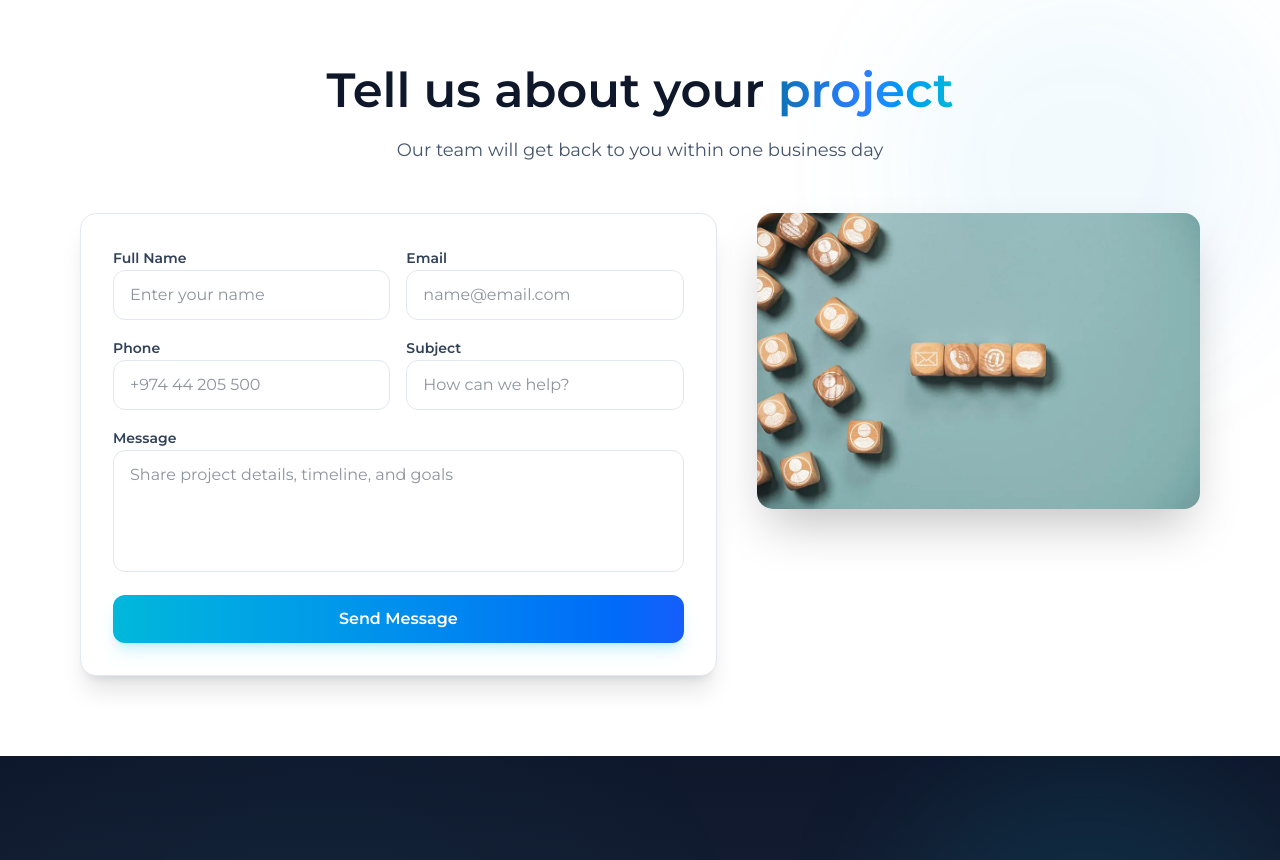
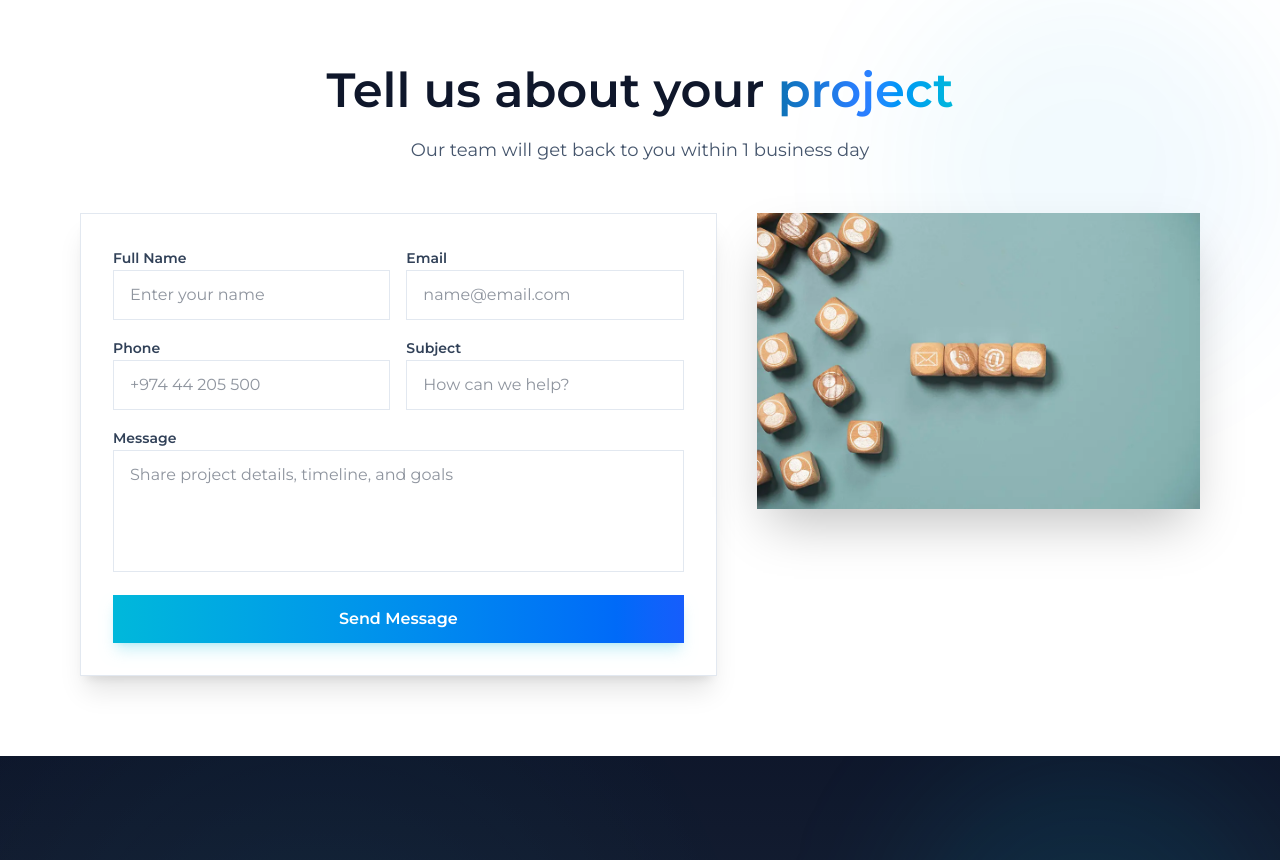
Before and after one commit to akmmubashir/al-qasas-group-web, a Next.js app: page /contact in a window 1280 px wide. Shown: the part 460-1320 px from the top of the page. Built offline with nearby package versions, Linux system fonts and the light colour scheme.

Commit message:
Update contactFormSection.tsx

```diff
--- a/app/contact/components/contactFormSection.tsx
+++ b/app/contact/components/contactFormSection.tsx
@@ -83,7 +83,7 @@ const ContactFormSection = () => {
           {/* <SubHeading title="Send a message" /> */}
           <Heading title1="Tell us about your" title2="project" />
           <p className="text-[18px] max-xl:text-[16px] max-lg:text-[14px] text-slate-600 max-w-2xl mx-auto leading-relaxed">
-            Our team will get back to you within one business day
+            Our team will get back to you within 1 business day
           </p>
         </div>
 
@@ -91,7 +91,7 @@ const ContactFormSection = () => {
           <form
             ref={formRef}
             onSubmit={handleSubmit}
-            className="col-span-7 max-lg:col-span-full max-lg:order-2 bg-white rounded-2xl border border-slate-200 shadow-xl p-8 max-md:p-6 space-y-4"
+            className="col-span-7 max-lg:col-span-full max-lg:order-2 bg-white border border-slate-200 shadow-xl p-8 max-md:p-6 space-y-4"
           >
             <div className="grid grid-cols-2 max-md:grid-cols-1 gap-4">
               <div className="space-y-2">
@@ -101,7 +101,7 @@ const ContactFormSection = () => {
                 <input
                   type="text"
                   placeholder="Enter your name"
-                  className="w-full rounded-xl border border-slate-200 px-4 py-3 text-slate-800 focus:border-cyan-400 focus:outline-none focus:ring-2 focus:ring-cyan-100 transition"
+                  className="w-full border border-slate-200 px-4 py-3 text-slate-800 focus:border-cyan-400 focus:outline-none focus:ring-2 focus:ring-cyan-100 transition"
                   required
                 />
               </div>
@@ -112,7 +112,7 @@ const ContactFormSection = () => {
                 <input
                   type="email"
                   placeholder="name@email.com"
-                  className="w-full rounded-xl border border-slate-200 px-4 py-3 text-slate-800 focus:border-cyan-400 focus:outline-none focus:ring-2 focus:ring-cyan-100 transition"
+                  className="w-full border border-slate-200 px-4 py-3 text-slate-800 focus:border-cyan-400 focus:outline-none focus:ring-2 focus:ring-cyan-100 transition"
                   required
                 />
               </div>
@@ -126,7 +126,7 @@ const ContactFormSection = () => {
                 <input
                   type="tel"
                   placeholder="+974 44 205 500"
-                  className="w-full rounded-xl border border-slate-200 px-4 py-3 text-slate-800 focus:border-cyan-400 focus:outline-none focus:ring-2 focus:ring-cyan-100 transition"
+                  className="w-full border border-slate-200 px-4 py-3 text-slate-800 focus:border-cyan-400 focus:outline-none focus:ring-2 focus:ring-cyan-100 transition"
                 />
               </div>
               <div className="space-y-2">
@@ -136,7 +136,7 @@ const ContactFormSection = () => {
                 <input
                   type="text"
                   placeholder="How can we help?"
-                  className="w-full rounded-xl border border-slate-200 px-4 py-3 text-slate-800 focus:border-cyan-400 focus:outline-none focus:ring-2 focus:ring-cyan-100 transition"
+                  className="w-full border border-slate-200 px-4 py-3 text-slate-800 focus:border-cyan-400 focus:outline-none focus:ring-2 focus:ring-cyan-100 transition"
                 />
               </div>
             </div>
@@ -148,14 +148,14 @@ const ContactFormSection = () => {
               <textarea
                 rows={4}
                 placeholder="Share project details, timeline, and goals"
-                className="w-full rounded-xl border border-slate-200 px-4 py-3 text-slate-800 focus:border-cyan-400 focus:outline-none focus:ring-2 focus:ring-cyan-100 transition resize-none"
+                className="w-full border border-slate-200 px-4 py-3 text-slate-800 focus:border-cyan-400 focus:outline-none focus:ring-2 focus:ring-cyan-100 transition resize-none"
                 required
               />
             </div>
 
             <button
               type="submit"
-              className="cursor-pointer w-full rounded-xl bg-linear-to-r from-cyan-500 to-blue-600 text-white font-semibold py-3 shadow-lg shadow-cyan-500/20 hover:shadow-xl hover:-translate-y-0.5 transition"
+              className="cursor-pointer w-full bg-linear-to-r from-cyan-500 to-blue-600 text-white font-semibold py-3 shadow-lg shadow-cyan-500/20 hover:shadow-xl hover:-translate-y-0.5 transition"
             >
               Send Message
             </button>
@@ -163,7 +163,7 @@ const ContactFormSection = () => {
 
           <div
             ref={asideRef}
-            className="col-span-5 max-lg:col-span-full  rounded-2xl shadow-2xl overflow-hidden"
+            className="col-span-5 max-lg:col-span-full shadow-2xl overflow-hidden"
           >
             <Image
               src={"/assets/common/contact.webp"}
```
